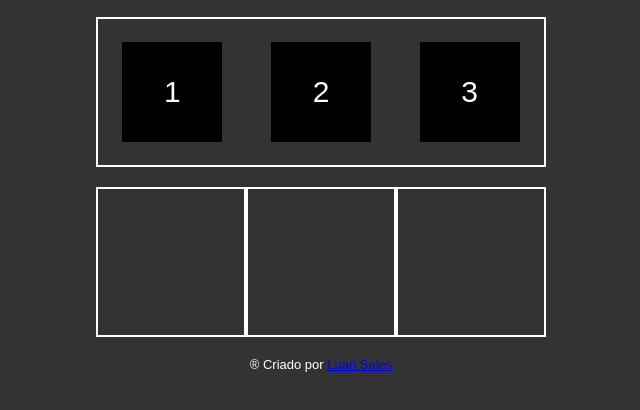
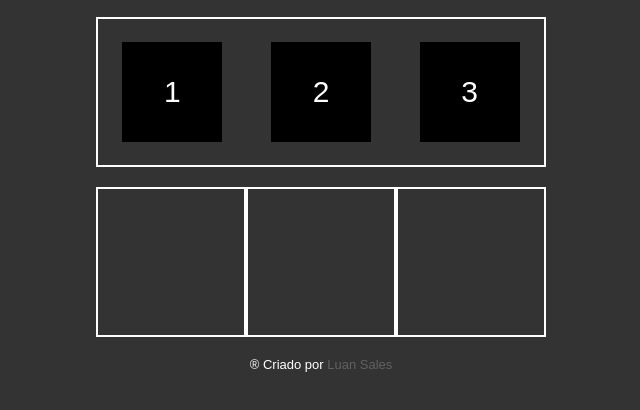
Before and after one commit to LuanSalesx/arrasta.e.solta, a plain HTML site: page index.html in a window 1280 px wide. Shown: the part 244-654 px from the top of the page, without its empty margins (319-959 px from the left). Drawn offline with Linux system fonts and the light colour scheme.

Commit message:
I added the styling in the GitHub link

```diff
--- a/style.css
+++ b/style.css
@@ -65,3 +65,7 @@ footer {
     color: #FFF;
     font-size: 13px;
 }
+a{
+    text-decoration: none;
+    color: #8888;
+}
```
